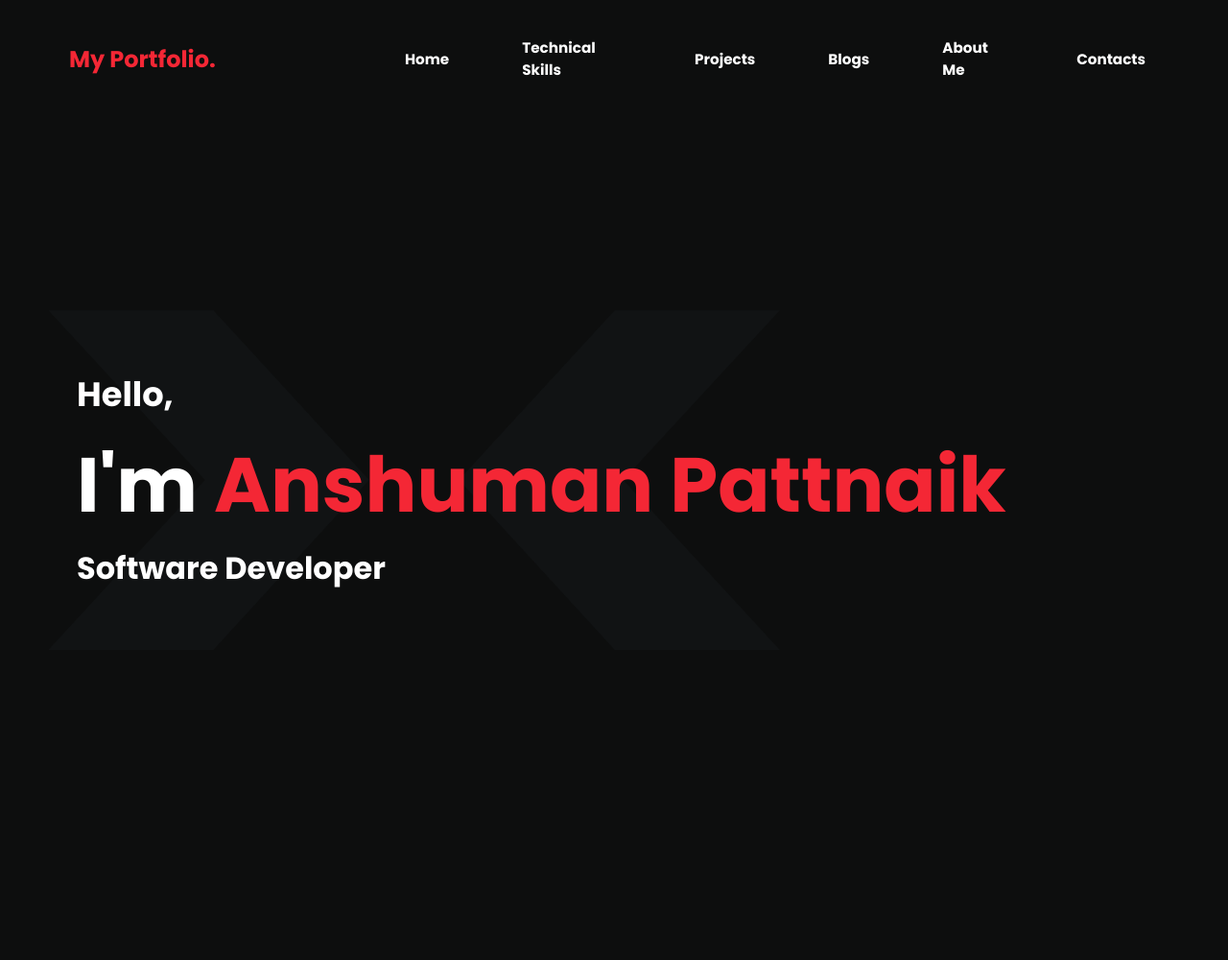
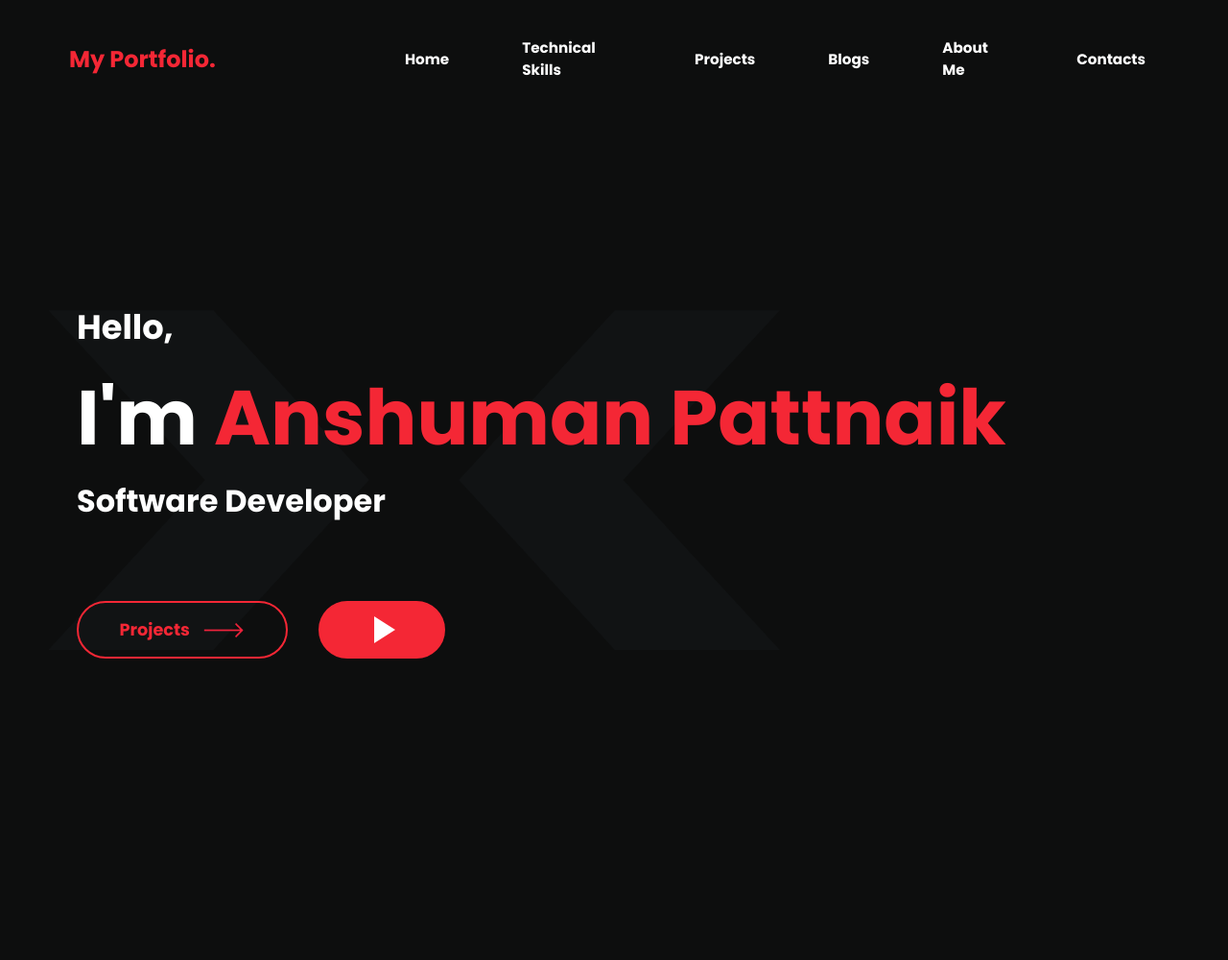
Before and after one commit to anshumanpattnaik/my-portfolio, a Django app: page / in a window 1280 px wide. Shown: the whole page at 96% size. Run offline with Django 4.2, Linux system fonts and the light colour scheme.

Commit message:
index page

```diff
--- a/app/static/css/styles.css
+++ b/app/static/css/styles.css
@@ -56,7 +56,6 @@ html, body {
             user-select: none;
 }
 .body-container > .intro-container {
-    height: 20em;
     position: absolute;
     display: flex;
     flex-direction: column;
@@ -88,3 +87,40 @@ html, body {
     color: #FFF;
     margin-top: 0.1em;
 }
+.body-container > .intro-container > .button-container {
+    display: flex;
+    margin-top: 5em;
+}
+.body-container > .intro-container > .button-container > .projects-button {
+    width: 13.5em;
+    height: 3.5em;
+    display: flex;
+    align-items: center;
+    justify-content: center;
+    border-radius: 5em;
+    border: 2px solid #f42735;
+}
+.body-container > .intro-container > .button-container > .projects-button > .projects {
+    font-family: PoppinsBold, serif;
+    font-size: 1.1rem;
+    color: #f42735;
+}
+.body-container > .intro-container > .button-container > .projects-button > .right-arrow {
+    height: 2.7em;
+    margin-left: 0.9em;
+}
+.body-container > .intro-container > .button-container > .youtube-button {
+    width: 8em;
+    height: 3.5em;
+    display: flex;
+    align-items: center;
+    justify-content: center;
+    border-radius: 5em;
+    border: 2px solid #f42735;
+    background-color: #f42735;
+    margin-left: 2em;
+}
+.body-container > .intro-container > .button-container > .youtube-button > .material-icons {
+    font-size: 3rem;
+    color: #FFF;
+}
--- a/templates/index.html
+++ b/templates/index.html
@@ -32,6 +32,7 @@
 {#    <meta property="og:image:secure_url" content="{{seo_thumbnail}}" />#}
 
     <link rel="stylesheet" type="text/css" href="{% static 'css/styles.css' %}">
+    <link rel="stylesheet" href="https://fonts.googleapis.com/icon?family=Material+Icons">
     <title>Portfolio</title>
 </head>
 <body>
@@ -54,6 +55,15 @@
             <span class="hello">Hello,</span>
             <span class="i-am">I'm <span class="name">Anshuman Pattnaik</span></span>
             <span class="software-developer">Software Developer</span>
+            <div class="button-container">
+                <div class="projects-button">
+                    <span class="projects">Projects</span>
+                    <img src="{% static 'images/right-arrow.png' %}" class="right-arrow" alt=""/>
+                </div>
+                <div class="youtube-button">
+                    <span class="material-icons">play_arrow</span>
+                </div>
+            </div>
         </div>
     </div>
 </body>
```
Also changed, not shown: app/static/images/right-arrow.png (added).
